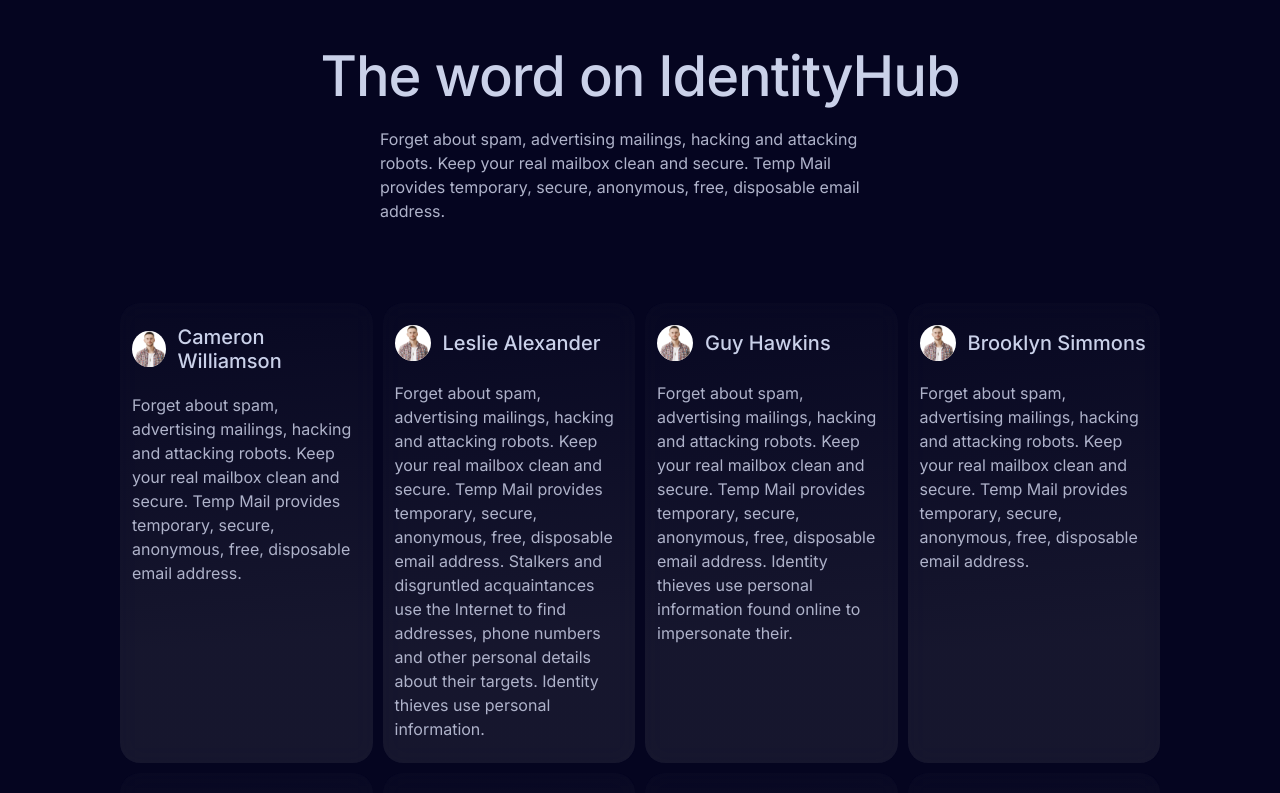
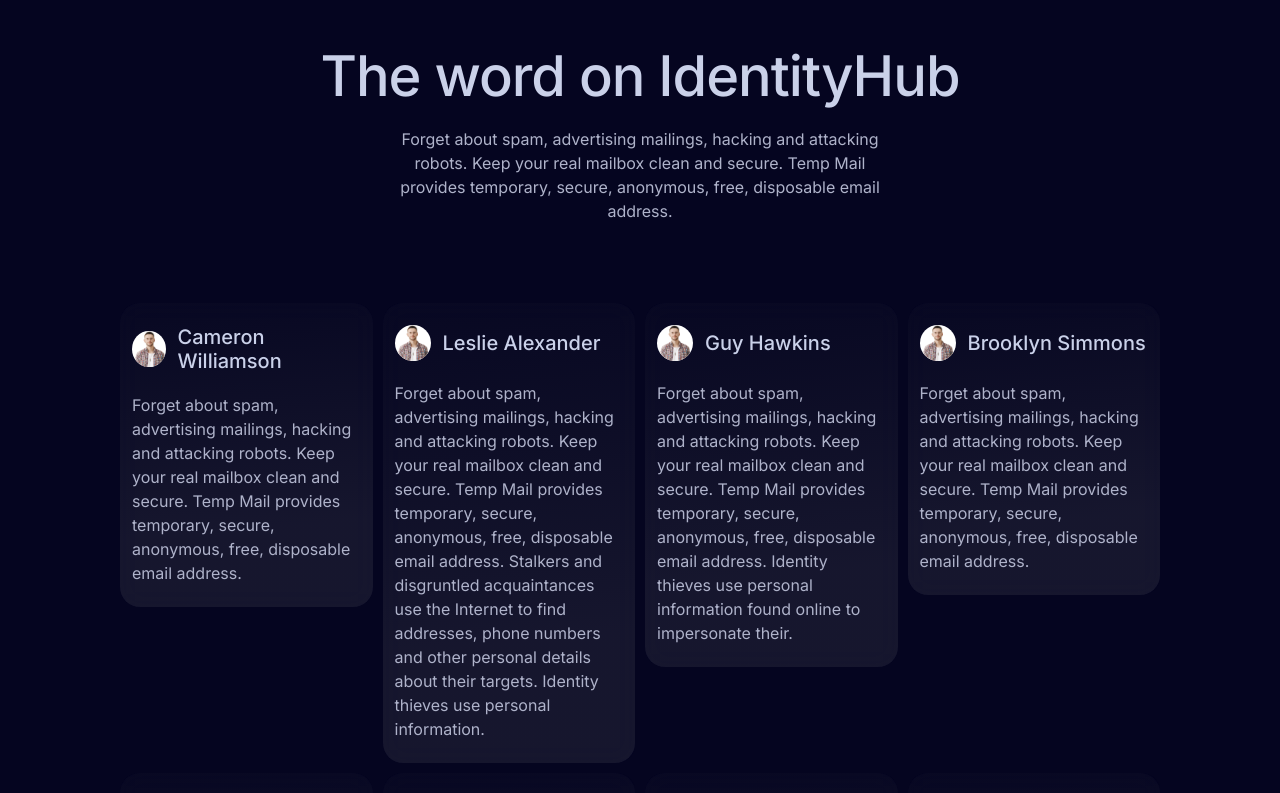
Before and after one commit to levangelashvili9/spacelink-task, a Next.js app: page / in a window 1280 px wide. Shown: the part 3820-4613 px from the top of the page. Built offline with nearby package versions, Linux system fonts and the light colour scheme.

Commit message:
style: center text

```diff
--- a/app/ui/home/benefits-section.styled.ts
+++ b/app/ui/home/benefits-section.styled.ts
@@ -30,6 +30,8 @@
   font-weight: 400;
   line-height: 24px;
   letter-spacing: 0px;
+
+  text-align: center;
 `;
 
 export const BenefitsWrapper = styled.div`
--- a/app/ui/home/testimonials-section.styled.ts
+++ b/app/ui/home/testimonials-section.styled.ts
@@ -29,13 +29,15 @@
   font-weight: 400;
   line-height: 24px;
   letter-spacing: 0px;
+
+  text-align: center;
 `;
 
 export const TestimonialsWrapper = styled.div`
   width: 100%;
   display: grid;
   grid-template-columns: 1fr 1fr 1fr 1fr;
-  grid-template-rows: masonry;
+  align-items: start;
   grid-gap: 10px;
 `;
 
```
